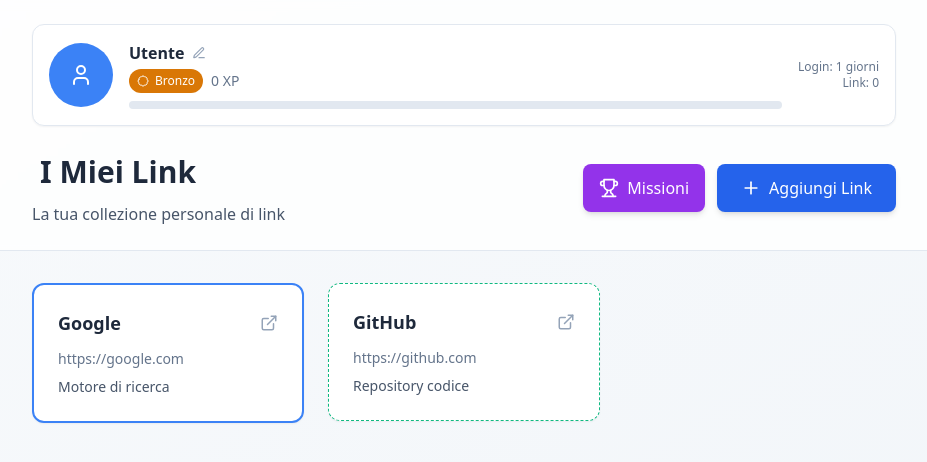
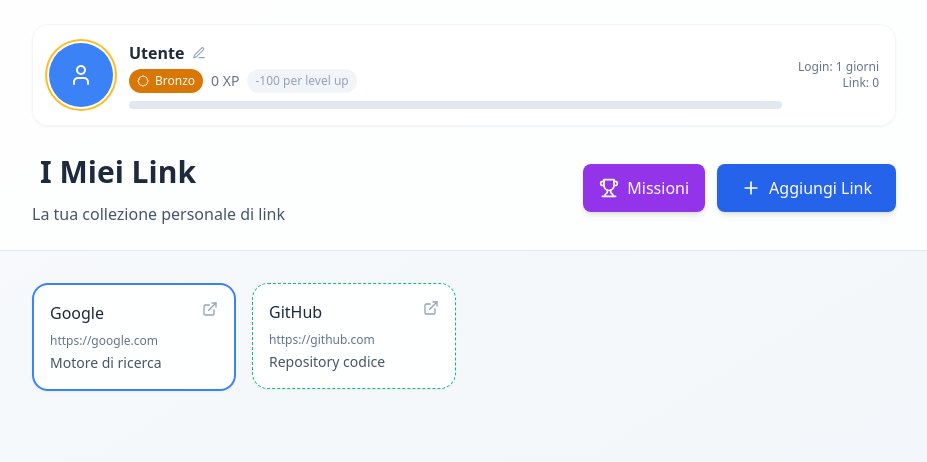
Before and after one commit to fedexUO/clean-links, a React (Vite) app: page / in a window 1280 px wide. Shown: the top 462 px of the page, without its empty margins (176-1103 px from the left). Built offline with nearby package versions, Linux system fonts and the light colour scheme.

Commit message:
Refactor: Improve link card style and add level progress
- Reduce link card size and apply iOS-style design.
- Display points remaining for next level.
- Implement outline unlock based on user level.

```diff
--- a/src/components/LinkCard.tsx
+++ b/src/components/LinkCard.tsx
@@ -24,60 +24,60 @@ const LinkCard: React.FC<LinkCardProps> = ({ link, onEdit, onDelete, onStyleEdit
   return (
     <div className="group relative">
       <div
-        className="bg-white rounded-xl p-6 shadow-sm hover:shadow-md transition-all duration-200 cursor-pointer transform hover:scale-[1.02]"
+        className="bg-white/90 backdrop-blur-sm rounded-2xl p-4 shadow-sm hover:shadow-lg transition-all duration-300 cursor-pointer transform hover:scale-[1.02] border border-slate-100"
         style={borderStyle}
         onClick={handleClick}
       >
-        {/* Link Content */}
-        <div className="flex items-center justify-between mb-3">
-          <h3 className="font-semibold text-slate-800 text-lg group-hover:text-blue-600 transition-colors">
+        {/* Link Content - Stile iOS più compatto */}
+        <div className="flex items-start justify-between mb-2">
+          <h3 className="font-medium text-slate-800 text-base group-hover:text-blue-600 transition-colors line-clamp-1">
             {link.name}
           </h3>
-          <ExternalLink size={18} className="text-slate-400 group-hover:text-blue-500 transition-colors" />
+          <ExternalLink size={16} className="text-slate-400 group-hover:text-blue-500 transition-colors flex-shrink-0 ml-2" />
         </div>
 
-        <p className="text-slate-500 text-sm break-all">
+        <p className="text-slate-500 text-xs break-all line-clamp-1 mb-1">
           {link.url}
         </p>
 
         {link.description && (
-          <p className="text-slate-600 text-sm mt-2">
+          <p className="text-slate-600 text-sm line-clamp-2">
             {link.description}
           </p>
         )}
       </div>
 
-      {/* Action Buttons */}
-      <div className="absolute top-3 right-3 opacity-0 group-hover:opacity-100 transition-opacity duration-200 flex gap-1">
+      {/* Action Buttons - Più piccoli e iOS style */}
+      <div className="absolute top-2 right-2 opacity-0 group-hover:opacity-100 transition-opacity duration-200 flex gap-1">
         <button
           onClick={(e) => {
             e.stopPropagation();
             onStyleEdit();
           }}
-          className="bg-purple-100 hover:bg-purple-200 text-purple-600 p-2 rounded-lg transition-colors"
+          className="bg-white/80 backdrop-blur-sm hover:bg-purple-50 text-purple-600 p-1.5 rounded-lg transition-colors shadow-sm"
           title="Modifica stile"
         >
-          <Palette size={14} />
+          <Palette size={12} />
         </button>
         <button
           onClick={(e) => {
             e.stopPropagation();
             onEdit();
           }}
-          className="bg-blue-100 hover:bg-blue-200 text-blue-600 p-2 rounded-lg transition-colors"
+          className="bg-white/80 backdrop-blur-sm hover:bg-blue-50 text-blue-600 p-1.5 rounded-lg transition-colors shadow-sm"
           title="Modifica link"
         >
-          <Edit3 size={14} />
+          <Edit3 size={12} />
         </button>
         <button
           onClick={(e) => {
             e.stopPropagation();
             onDelete();
           }}
-          className="bg-red-100 hover:bg-red-200 text-red-600 p-2 rounded-lg transition-colors"
+          className="bg-white/80 backdrop-blur-sm hover:bg-red-50 text-red-600 p-1.5 rounded-lg transition-colors shadow-sm"
           title="Elimina link"
         >
-          <Trash2 size={14} />
+          <Trash2 size={12} />
         </button>
       </div>
     </div>
--- a/src/components/UserProfile.tsx
+++ b/src/components/UserProfile.tsx
@@ -16,6 +16,8 @@ const UserProfile: React.FC<UserProfileProps> = ({ profile, onEditAvatar, onEdit
     ? 100
     : (profile.xp / nextLevelXP) * 100;
 
+  const pointsToNextLevel = profile.level === 'diamante' ? 0 : nextLevelXP - profile.xp;
+
   const getAvatarStyle = (avatarId: number) => {
     const avatars = [
       { bg: 'bg-blue-500', shape: 'rounded-full' },
@@ -27,19 +29,30 @@ const UserProfile: React.FC<UserProfileProps> = ({ profile, onEditAvatar, onEdit
     return avatars[avatarId - 1] || avatars[0];
   };
 
+  const getLevelOutline = (level: UserProfileType['level']) => {
+    switch (level) {
+      case 'bronzo': return 'ring-2 ring-amber-400 ring-offset-2';
+      case 'argento': return 'ring-2 ring-slate-400 ring-offset-2';
+      case 'oro': return 'ring-2 ring-yellow-400 ring-offset-2';
+      case 'diamante': return 'ring-2 ring-blue-400 ring-offset-2 shadow-lg shadow-blue-200';
+      default: return '';
+    }
+  };
+
   const avatarStyle = getAvatarStyle(profile.avatar);
+  const levelOutline = getLevelOutline(profile.level);
 
   return (
-    <div className="bg-white rounded-xl p-4 shadow-sm border border-slate-200">
+    <div className="bg-white/90 backdrop-blur-sm rounded-2xl p-4 shadow-sm border border-slate-100">
       <div className="flex items-center gap-4">
-        {/* Avatar */}
+        {/* Avatar with Level Outline */}
         <div className="relative group">
           <button
             onClick={onEditAvatar}
             className="relative block"
           >
             <div
-              className={`w-16 h-16 ${avatarStyle.bg} ${avatarStyle.shape} flex items-center justify-center transition-transform hover:scale-105`}
+              className={`w-16 h-16 ${avatarStyle.bg} ${avatarStyle.shape} ${levelOutline} flex items-center justify-center transition-all hover:scale-105`}
             >
               <User size={24} className="text-white" />
             </div>
@@ -66,6 +79,11 @@ const UserProfile: React.FC<UserProfileProps> = ({ profile, onEditAvatar, onEdit
             <span className="text-sm text-slate-500">
               {profile.xp} XP
             </span>
+            {profile.level !== 'diamante' && (
+              <span className="text-xs text-slate-400 bg-slate-100 px-2 py-1 rounded-full">
+                -{pointsToNextLevel} per level up
+              </span>
+            )}
           </div>
 
           {/* Progress Bar */}
--- a/src/pages/Index.tsx
+++ b/src/pages/Index.tsx
@@ -108,7 +108,7 @@ const Index = () => {
     if (oldLevel !== newLevel) {
       toast({
         title: "Level Up! 🚀",
-        description: `Hai raggiunto il livello ${newLevel.toUpperCase()}!`,
+        description: `Hai raggiunto il livello ${newLevel.toUpperCase()}! Hai sbloccato un nuovo outline!`,
       });
     }
   };
@@ -295,7 +295,7 @@ const Index = () => {
       <main className="max-w-4xl mx-auto px-4 py-8">
         {links.length === 0 ? (
           <div className="text-center py-16">
-            <div className="bg-white rounded-2xl p-8 shadow-sm border border-slate-200">
+            <div className="bg-white/90 backdrop-blur-sm rounded-2xl p-8 shadow-sm border border-slate-100">
               <ExternalLink size={48} className="mx-auto text-slate-400 mb-4" />
               <h3 className="text-xl font-semibold text-slate-700 mb-2">
                 Nessun link ancora
@@ -312,7 +312,7 @@ const Index = () => {
             </div>
           </div>
         ) : (
-          <div className="grid grid-cols-1 sm:grid-cols-2 lg:grid-cols-3 gap-6">
+          <div className="grid grid-cols-1 sm:grid-cols-2 lg:grid-cols-4 gap-4">
             {links.map((link) => (
               <LinkCard
                 key={link.id}
```
